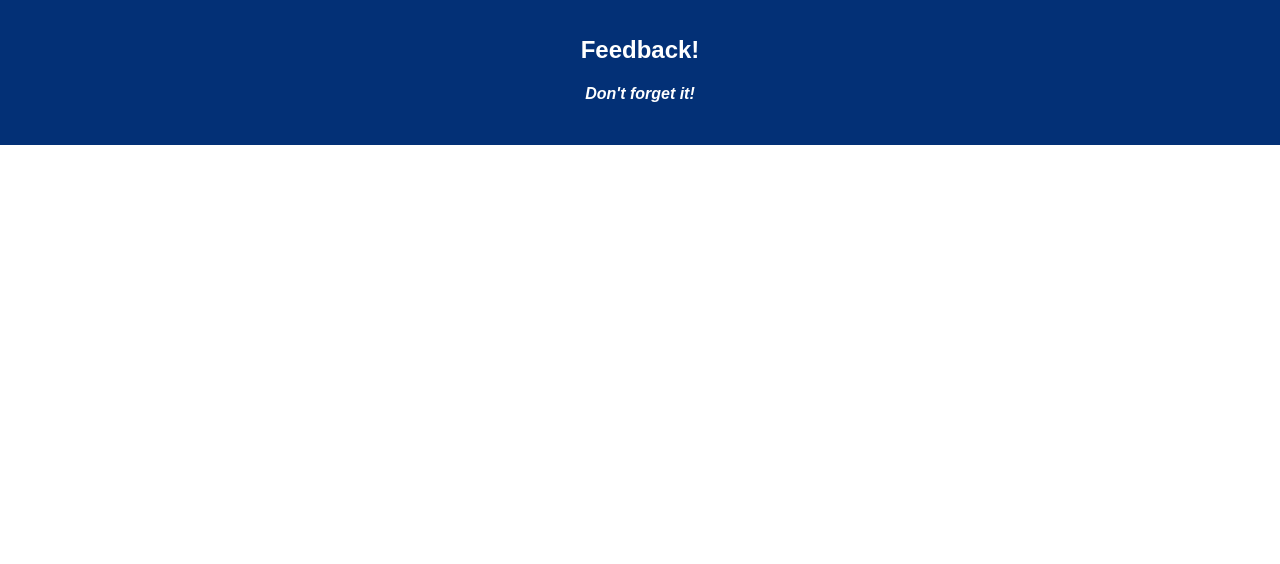
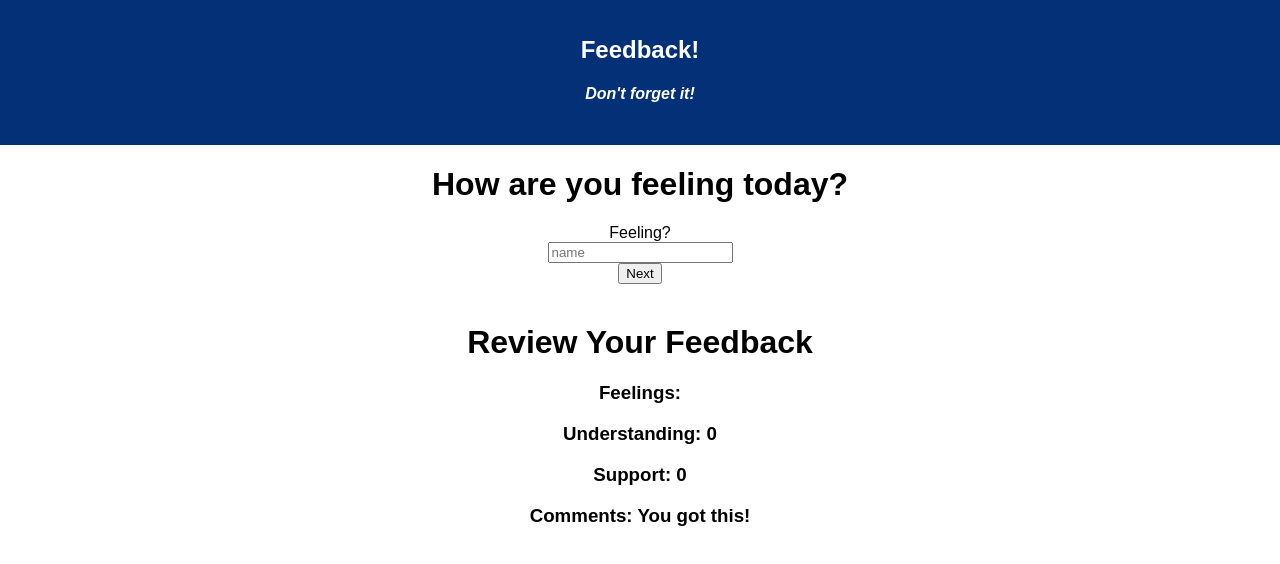
Before and after one commit to tjboyce/redux-feedback-loop, a React (Create React App) app: page / in a window 1280 px wide. Shown: the top 564 px of the page. Built offline with nearby package versions, Linux system fonts and the light colour scheme.

Commit message:
set up components and routes

```diff
--- a/package.json
+++ b/package.json
@@ -8,7 +8,11 @@
     "pg": "^7.4.1",
     "react": "^16.4.1",
     "react-dom": "^16.4.1",
-    "react-scripts": "^2.1.3"
+    "react-redux": "^6.0.1",
+    "react-router-dom": "^4.3.1",
+    "react-scripts": "^2.1.3",
+    "redux": "^4.0.1",
+    "redux-logger": "^3.0.6"
   },
   "devDependencies": {
     "nodemon": "^1.18.5"
--- a/src/components/App/App.js
+++ b/src/components/App/App.js
@@ -1,19 +1,48 @@
+// import axios from 'axios';
 import React, { Component } from 'react';
-import axios from 'axios';
+import { connect } from 'react-redux';
 import './App.css';
+import { HashRouter as Router, Route } from 'react-router-dom';
+
+import Header from '../Header/Header.js';
+import Feeling from '../aaaFeeling/Feeling.js';
+import Understanding from '../aaUnderstanding/Understanding';
+import Support from '../aoSupport/Support';
+import Comment from '../aotComment/Comment';
+
+
+
+
 
 class App extends Component {
   render() {
     return (
       <div className="App">
-        <header className="App-header">
-          <h1 className="App-title">Feedback!</h1>
-          <h4><i>Don't forget it!</i></h4>
-        </header>
+        <Header />
+
+
+        <Router>
+          <div>
+
+            <Route exact path="/" component={Feeling} />
+            <Route path="/feeling" component={Feeling} />
+            <Route path="/understanding" component={Understanding} />
+            <Route path="/support" component={Support} />
+            <Route path="/comment" component={Comment} />
+
+          </div>
+        </Router>
         <br/>
-      </div>
+
+
+
+     </div>
     );
   }
 }
 
-export default App;
+const mapReduxStateToProps = (reduxState) => {
+  return reduxState;
+}
+
+export default connect(mapReduxStateToProps)(App);
--- /dev/null
+++ b/src/components/Header/Header.js
@@ -0,0 +1,27 @@
+// import axios from 'axios';
+import React, { Component } from 'react';
+import { connect } from 'react-redux';
+
+
+
+
+
+
+class Header extends Component {
+    render() {
+        return (
+            <div className="App">
+                <header className="App-header">
+                    <h1 className="App-title">Feedback!</h1>
+                    <h4><i>Don't forget it!</i></h4>
+                </header>
+            </div>
+        );
+    }
+}
+
+const mapReduxStateToProps = (reduxState) => {
+    return reduxState;
+}
+
+export default connect(mapReduxStateToProps)(Header);
--- /dev/null
+++ b/src/components/aaUnderstanding/Understanding.js
@@ -0,0 +1,25 @@
+// import axios from 'axios';
+import React, { Component } from 'react';
+import { connect } from 'react-redux';
+
+
+
+
+
+class Understanding extends Component {
+    render() {
+        return (
+            <div className="App">
+
+               <h1>Understanding</h1>
+                <br />
+            </div>
+        );
+    }
+}
+
+const mapReduxStateToProps = (reduxState) => {
+    return reduxState;
+}
+
+export default connect(mapReduxStateToProps)(Understanding);
--- /dev/null
+++ b/src/components/aaaFeeling/Feeling.js
@@ -0,0 +1,67 @@
+// import axios from 'axios';
+import React, { Component } from 'react';
+import { connect } from 'react-redux';
+
+
+
+
+
+class Feeling extends Component {
+    state = {
+        feelings: '',
+    }
+
+    handleChange = (event) => {
+        console.log('feelings handleChange', event );
+
+        this.setState({
+            feelings: event.target.value,
+            })
+    }
+
+    handleSubmit = () => {
+        const action = { type: 'SET_FEELINGS', payload: this.state.feelings }
+        this.props.dispatch (action);
+        //clear
+        this.setState({
+            feelings: '',
+        })
+    //    this.props.history.push ('uderstanding');
+    }
+
+    render() {
+        return (
+            <div className="App">
+                <h1>How are you feeling today?</h1>
+
+                <form onSubmit={this.handleSubmit}>
+                    <label>Feeling?</label>
+                    <br/>
+                    <input onChange={this.handleChange} placeholder="name" type='text' />
+                    <br />
+                    <input type="submit" value="Next" />
+                </form>
+
+                <br/>
+                <div>
+                    <h1>Review Your Feedback</h1>
+                </div>
+
+                <div>
+                    <h3>Feelings: {this.props.firstReducer}</h3>
+                    <h3>Understanding: 0</h3>
+                    <h3>Support: 0</h3>
+                    <h3>Comments: You got this!</h3>
+                </div>
+
+                <br />
+            </div>
+        );
+    }
+}
+
+const mapReduxStateToProps = (reduxState) => {
+    return reduxState;
+}
+
+export default connect(mapReduxStateToProps)(Feeling);
--- /dev/null
+++ b/src/components/aoSupport/Support.js
@@ -0,0 +1,25 @@
+// import axios from 'axios';
+import React, { Component } from 'react';
+import { connect } from 'react-redux';
+
+
+
+
+
+class Support extends Component {
+    render() {
+        return (
+            <div className="App">
+                <h1>Support</h1>
+
+                <br />
+            </div>
+        );
+    }
+}
+
+const mapReduxStateToProps = (reduxState) => {
+    return reduxState;
+}
+
+export default connect(mapReduxStateToProps)(Support);
--- /dev/null
+++ b/src/components/aotComment/Comment.js
@@ -0,0 +1,25 @@
+// import axios from 'axios';
+import React, { Component } from 'react';
+import { connect } from 'react-redux';
+
+
+
+
+
+class Comment extends Component {
+    render() {
+        return (
+            <div className="App">
+
+                <h1>Comment</h1>
+                <br />
+            </div>
+        );
+    }
+}
+
+const mapReduxStateToProps = (reduxState) => {
+    return reduxState;
+}
+
+export default connect(mapReduxStateToProps)(Comment);
--- a/src/index.js
+++ b/src/index.js
@@ -2,7 +2,33 @@ import React from 'react';
 import ReactDOM from 'react-dom';
 import './index.css';
 import App from './components/App/App';
+import logger from 'redux-logger'; // tracks redux state before and after
+// Redux
+import { createStore, combineReducers, applyMiddleware } from 'redux';
+import { Provider } from 'react-redux';
+
 import registerServiceWorker from './registerServiceWorker';
 
-ReactDOM.render(<App />, document.getElementById('root'));
+const firstReducer = (state = [], action) => {
+    console.log(action.payload);
+    if (action.type === 'SET_FEELINGS'){
+        return action.payload
+    }
+
+    return state;
+}
+
+
+
+
+const storeInstance = createStore(
+    combineReducers({
+     firstReducer,
+    }),
+    applyMiddleware(logger),
+);
+
+
+ReactDOM.render(<Provider store={storeInstance}><App /></Provider>, document.getElementById('root'));
+
 registerServiceWorker();
```
Also changed, not shown: 1 other file (tests, documents, lock files or other folders).
